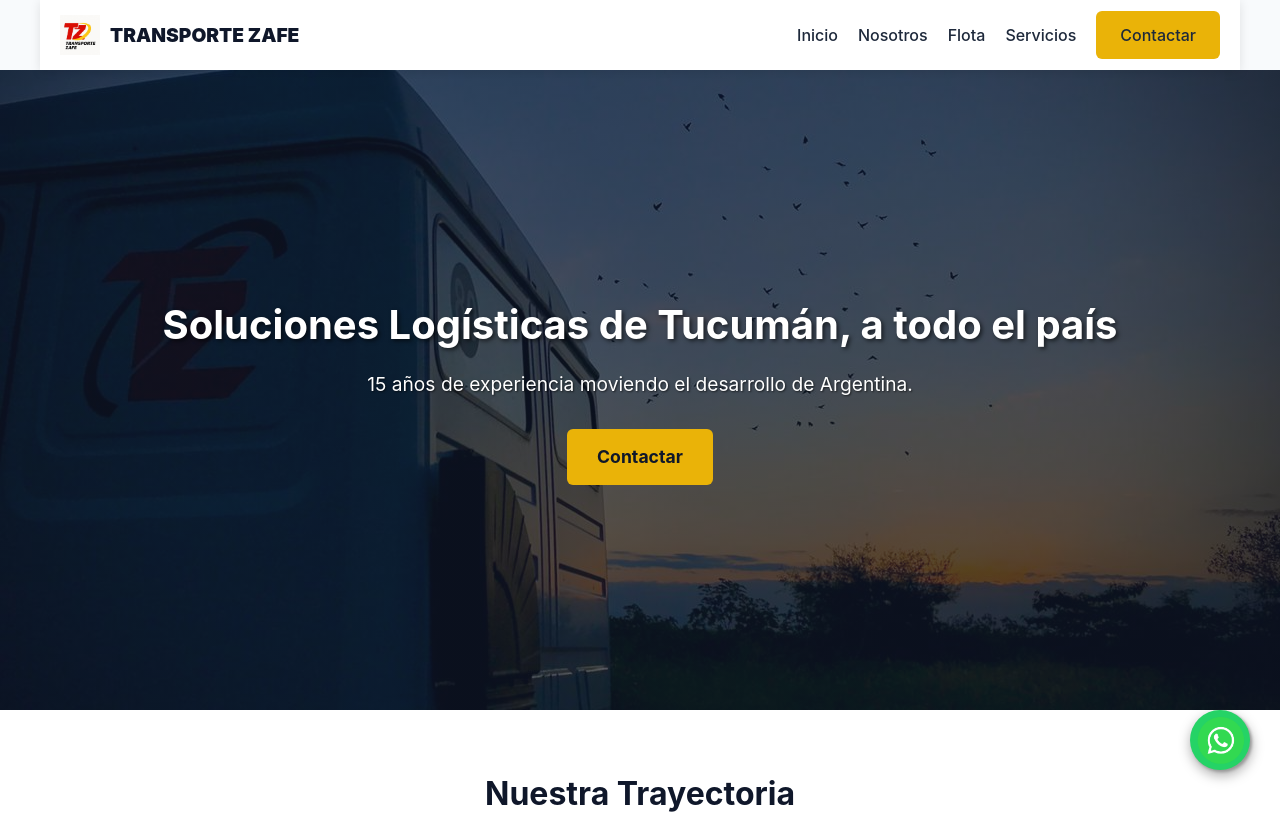
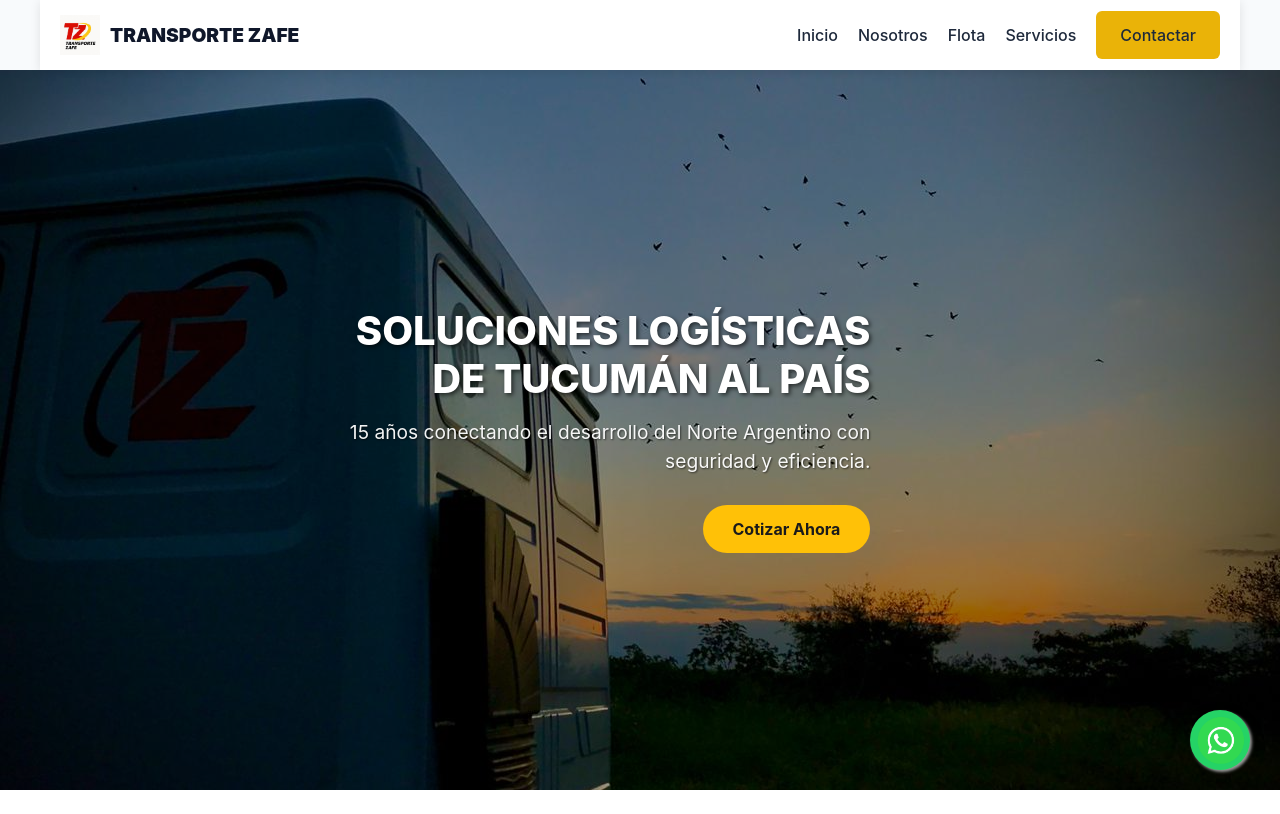
Before and after one commit to azafe/WebTransporteZafe, a React (Vite) app: page / in a window 1280 px wide. Shown: the top 814 px of the page. Built offline with nearby package versions, Linux system fonts and the light colour scheme.

Commit message:
Hero reparado: Texto movido a la derecha y reducido para mostrar el logo.

```diff
--- a/src/components/Hero.css
+++ b/src/components/Hero.css
@@ -1,19 +1,17 @@
-/* =========================================
-   ESTILOS MEJORADOS DEL HERO
-   ========================================= */
 .hero {
-  /* La imagen de fondo ya debe estar configurada en línea en el JSX */
-  height: 90vh; /* Altura casi completa de la pantalla */
+  width: 100%;
+  height: 90vh; /* Altura del hero */
   background-size: cover;
   background-position: center;
+  position: relative;
+
+  /* FLEXBOX MÁGICO PARA MOVER TODO A LA DERECHA */
   display: flex;
-  align-items: center; /* Centrado vertical */
-  /*justify-content: flex-end;  Alineación horizontal a la derecha */
-  position: relative;
-  padding: 0 5%; /* Un poco de margen a los costados */
+  align-items: center;    /* Centrado vertical */
+  justify-content: flex-end; /* Alineación horizontal a la DERECHA */
 }
 
-/* Capa oscura para que el texto blanco se lea bien sobre la foto */
+/* Capa oscura (Overlay) */
 .hero::before {
   content: '';
   position: absolute;
@@ -21,77 +19,67 @@
   left: 0;
   width: 100%;
   height: 100%;
-  background-color: rgba(0, 0, 0, 0.5); /* Oscurece al 50% */
+  background-color: rgba(0, 0, 0, 0.4); /* Oscuridad al 40% */
+  z-index: 1;
 }
 
-/* Contenedor del texto y botón */
 .hero-content {
-  position: relative; /* Para que esté sobre la capa oscura */
-  z-index: 1;
-  color: #fff;
-  text-align: right; /* Alineación del texto a la derecha */
-  max-width: 650px; /* ¡CLAVE! Limita el ancho para no tapar el logo */
-  margin-left: auto; /* Empuja el bloque hacia la derecha */
+  position: relative;
+  z-index: 2;
+  color: #ffffff;
+
+  /* CONFIGURACIÓN DEL TEXTO */
+  text-align: right;    /* Texto alineado a la derecha */
+  max-width: 600px;     /* Ancho máximo restringido para no tapar el camión */
+  margin-right: 8%;     /* Margen desde el borde derecho */
+  padding: 20px;
 }
 
-/* Título principal */
 .hero-title {
-  font-size: 3rem; /* Mucho más chico y elegante que antes */
+  font-size: 2.8rem;    /* Letra más chica (antes era gigante) */
   font-weight: 800;
   line-height: 1.2;
   margin-bottom: 1rem;
-  text-transform: uppercase; /* Opcional: le da fuerza */
+  text-shadow: 2px 2px 4px rgba(0,0,0,0.5);
 }
 
-/* Subtítulo */
 .hero-subtitle {
-  font-size: 1.25rem;
+  font-size: 1.2rem;
+  margin-bottom: 2rem;
   font-weight: 400;
-  margin-bottom: 2rem;
-  opacity: 0.9;
+  opacity: 0.95;
 }
 
-/* Botón (asumiendo que usas la misma clase que en el navbar) */
-.hero-button {
-  padding: 1rem 2.5rem;
-  font-size: 1.1rem;
+.hero-btn {
+  display: inline-block;
+  background-color: #FFC107;
+  color: #1a1a1a;
+  padding: 12px 30px;
   border-radius: 50px;
   font-weight: 700;
   text-decoration: none;
-  display: inline-block;
-  /* Usamos tus colores de marca */
-  background-color: #FFC107;
-  color: #1a1a1a;
-  transition: all 0.3s ease;
+  transition: transform 0.3s ease, box-shadow 0.3s ease;
 }
 
-.hero-button:hover {
+.hero-btn:hover {
+  background-color: #e0a800;
   transform: translateY(-3px);
-  box-shadow: 0 10px 20px rgba(255, 193, 7, 0.3);
-  background-color: #e0a800;
+  box-shadow: 0 5px 15px rgba(255, 193, 7, 0.4);
 }
 
-/* =========================================
-   RESPONSIVE (CELULARES)
-   ========================================= */
+/* RESPONSIVE: En celular volvemos al centro */
 @media (max-width: 768px) {
   .hero {
-    justify-content: center; /* En celular, centramos todo */
-    text-align: center;
-    padding: 0 2rem;
+    justify-content: center; /* Centrado en móvil */
   }
 
   .hero-content {
-    text-align: center; /* Texto centrado en celular */
-    margin-left: 0; /* Quitamos el empuje a la derecha */
-    max-width: 100%; /* Que ocupe el ancho disponible */
+    text-align: center;      /* Texto centrado */
+    margin-right: 0;         /* Sin margen derecho */
+    max-width: 90%;          /* Ocupa casi todo el ancho */
   }
 
   .hero-title {
-    font-size: 2.2rem; /* Un tamaño más manejable para móvil */
-  }
-
-  .hero-subtitle {
-    font-size: 1.1rem;
+    font-size: 2rem;         /* Título más chico en celular */
   }
 }
--- a/src/components/Hero.jsx
+++ b/src/components/Hero.jsx
@@ -1,32 +1,25 @@
 import React from 'react';
+import './Hero.css';
 
-export default function Hero() {
-  const mensaje = "Hola, necesito una cotización de transporte.";
-  const telefono = "5493815074390";
-  const whatsappUrl = `https://wa.me/${telefono}?text=${encodeURIComponent(mensaje)}`;
-
+const Hero = () => {
   return (
-    <section id="inicio" className="hero" style={{
-      // Mantenemos el degradado oscuro sobre la imagen
-      backgroundImage: `linear-gradient(rgba(15, 23, 42, 0.7), rgba(15, 23, 42, 0.7)), url('/img/heroimage.jpg')`
-    }}>
-      <div className="container">
-        <h1>Soluciones Logísticas de Tucumán, a todo el país</h1>
-        <p>15 años de experiencia moviendo el desarrollo de Argentina.</p>
-
-        <div style={{marginTop: '30px'}}>
-          <a
-            href={whatsappUrl}
-            target="_blank"
-            rel="noopener noreferrer"
-            className="btn btn-primary"
-            style={{fontSize: '1.1rem', padding: '15px 30px'}}
-          >
-            {/* CAMBIO DE TEXTO AQUÍ */}
-            Contactar
-          </a>
-        </div>
+    <section
+      className="hero"
+      style={{ backgroundImage: "url('/img/heroimage.jpg')" }}
+    >
+      <div className="hero-content">
+        <h1 className="hero-title">
+          SOLUCIONES LOGÍSTICAS <br /> DE TUCUMÁN AL PAÍS
+        </h1>
+        <p className="hero-subtitle">
+          15 años conectando el desarrollo del Norte Argentino con seguridad y eficiencia.
+        </p>
+        <a href="#contacto" className="hero-btn">
+          Cotizar Ahora
+        </a>
       </div>
     </section>
   );
-}
+};
+
+export default Hero;
```
